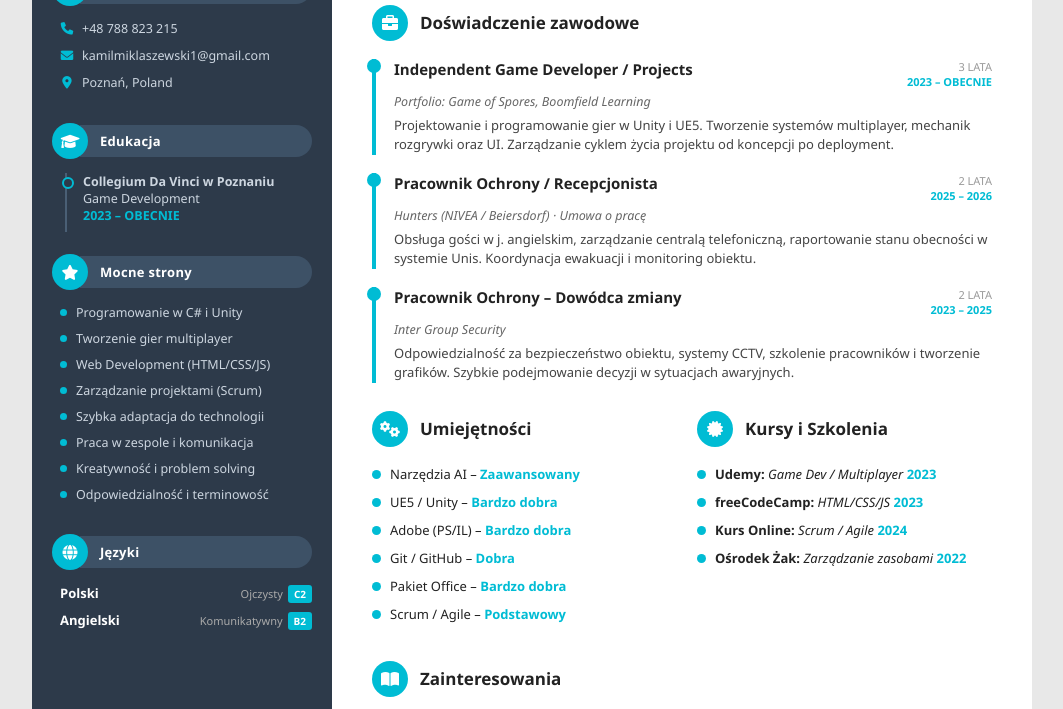
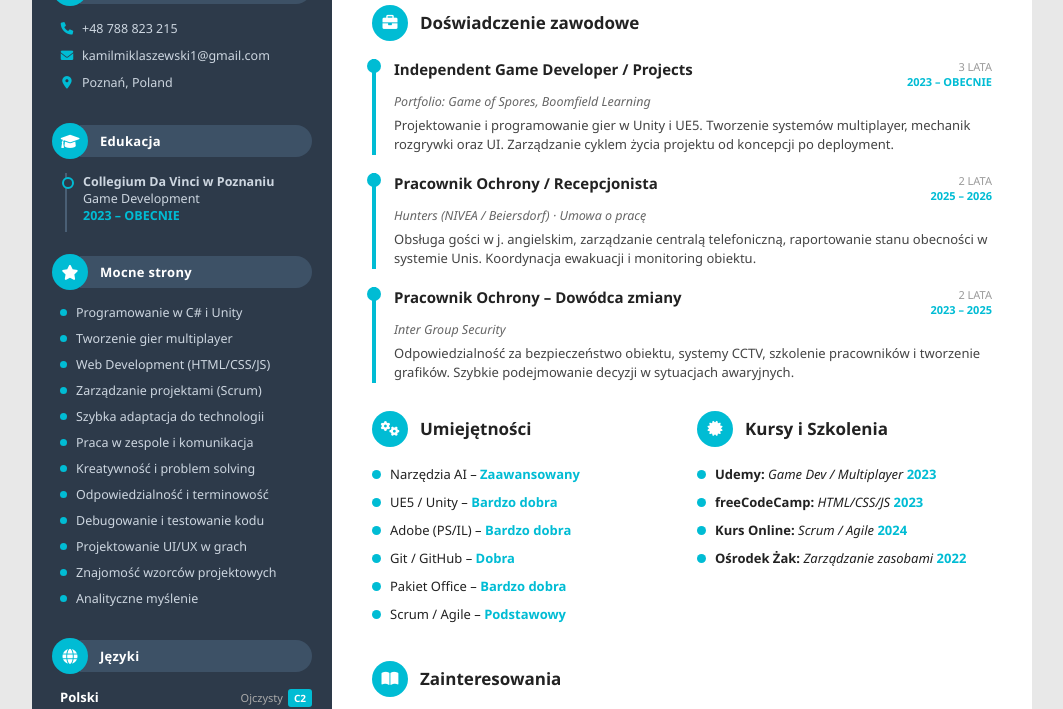
Before and after one commit to kmiklaszewski1/cv, a plain HTML site: page index.html in a window 1280 px wide. Shown: the part 280-989 px from the top of the page, without its empty margins (108-1171 px from the left). Drawn offline with Linux system fonts and the light colour scheme.

Commit message:
Add more mocne strony items + pill headers in right column sections
Updated stylesheet version and modified section titles for consistency.

```diff
--- a/index.html
+++ b/index.html
@@ -4,7 +4,7 @@
     <meta charset="UTF-8">
     <meta name="viewport" content="width=device-width, initial-scale=1.0">
     <title>CV - Kamil Miklaszewski</title>
-    <link rel="stylesheet" href="style.css?v=10004">
+    <link rel="stylesheet" href="style.css?v=10005">
     <link rel="stylesheet" href="https://cdnjs.cloudflare.com/ajax/libs/font-awesome/6.0.0/css/all.min.css">
 </head>
 <body>
@@ -61,6 +61,10 @@
                 <li>Praca w zespole i komunikacja</li>
                 <li>Kreatywno&#347;&#263; i problem solving</li>
                 <li>Odpowiedzialno&#347;&#263; i terminowo&#347;&#263;</li>
+                <li>Debugowanie i testowanie kodu</li>
+                <li>Projektowanie UI/UX w grach</li>
+                <li>Znajomo&#347;&#263; wzorc&#243;w projektowych</li>
+                <li>Analityczne my&#347;lenie</li>
             </ul>
         </div>
 
@@ -103,8 +107,8 @@
         <!-- DOSWIADCZENIE -->
         <div class="section-dan">
             <div class="section-title-dan">
-                <div class="section-icon-dan"><i class="fas fa-briefcase"></i></div>
-                Do&#347;wiadczenie zawodowe
+                <div class="section-pill-icon"><i class="fas fa-briefcase"></i></div>
+                <div class="section-pill-text-right">Do&#347;wiadczenie zawodowe</div>
             </div>
 
             <div class="job-dan">
@@ -139,8 +143,8 @@
         <div class="bottom-row-dan">
             <div class="bottom-left-dan">
                 <div class="section-title-dan">
-                    <div class="section-icon-dan"><i class="fas fa-cogs"></i></div>
-                    Umiej&#281;tno&#347;ci
+                    <div class="section-pill-icon"><i class="fas fa-cogs"></i></div>
+                    <div class="section-pill-text-right">Umiej&#281;tno&#347;ci</div>
                 </div>
                 <ul class="skill-list-dan">
                     <li>Narz&#281;dzia AI &ndash; <span class="blue">Zaawansowany</span></li>
@@ -153,8 +157,8 @@
             </div>
             <div class="bottom-right-dan">
                 <div class="section-title-dan">
-                    <div class="section-icon-dan"><i class="fas fa-certificate"></i></div>
-                    Kursy i Szkolenia
+                    <div class="section-pill-icon"><i class="fas fa-certificate"></i></div>
+                    <div class="section-pill-text-right">Kursy i Szkolenia</div>
                 </div>
                 <ul class="cert-list-dan">
                     <li><strong>Udemy:</strong> <span class="cert-name">Game Dev / Multiplayer</span> <span class="blue">2023</span></li>
@@ -168,8 +172,8 @@
         <!-- ZAINTERESOWANIA -->
         <div class="section-dan">
             <div class="section-title-dan">
-                <div class="section-icon-dan"><i class="fas fa-book-open"></i></div>
-                Zainteresowania
+                <div class="section-pill-icon"><i class="fas fa-book-open"></i></div>
+                <div class="section-pill-text-right">Zainteresowania</div>
             </div>
             <p class="interest-text-dan">Aktywnie &#347;ledz&#281; <strong>nowe technologie</strong> oraz trendy w <strong>game &amp; web dev</strong>. Rozwijam w&#322;asne projekty gier oraz portfolio stron internetowych. Interesuj&#281; si&#281; tak&#380;e <strong>architektur&#261; oprogramowania</strong> i optymalizacj&#261; kodu. Aktywny gracz tytu&#322;&#243;w kompetytywnych (TFT, FC26).</p>
         </div>
```
